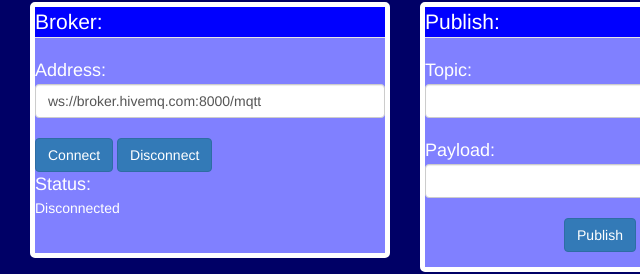
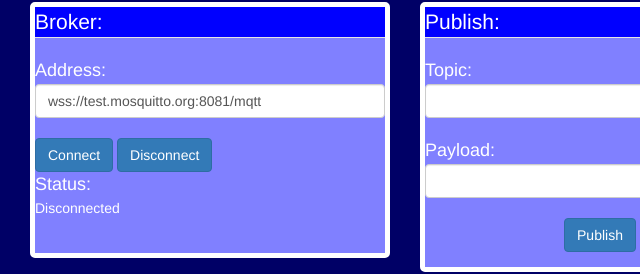
Before and after one commit to LloryGlaus422/LloryGlaus422.github.io, a website: page index.html in a window 1280 px wide. Shown: the part 303-577 px from the top of the page, 40-680 px from the left. Drawn offline with nearby package versions, Linux system fonts and the light colour scheme.

Commit message:
update the address

```diff
--- a/index.html
+++ b/index.html
@@ -70,7 +70,7 @@
               <span class='ad'>Address:</span>
               <br>
               <!-- wss://test.mosquitto.org:8081/mqtt -->
-              <input value='ws://broker.hivemq.com:8000/mqtt' class="form-control" id='address' type="text">
+              <input value='wss://test.mosquitto.org:8081/mqtt' class="form-control" id='address' type="text">
               <br>
               <button class=' btn btn-primary' id="btn-connect">Connect</button>
               <button class=' btn btn-primary' id="btn-disconnect">Disconnect</button>
```
